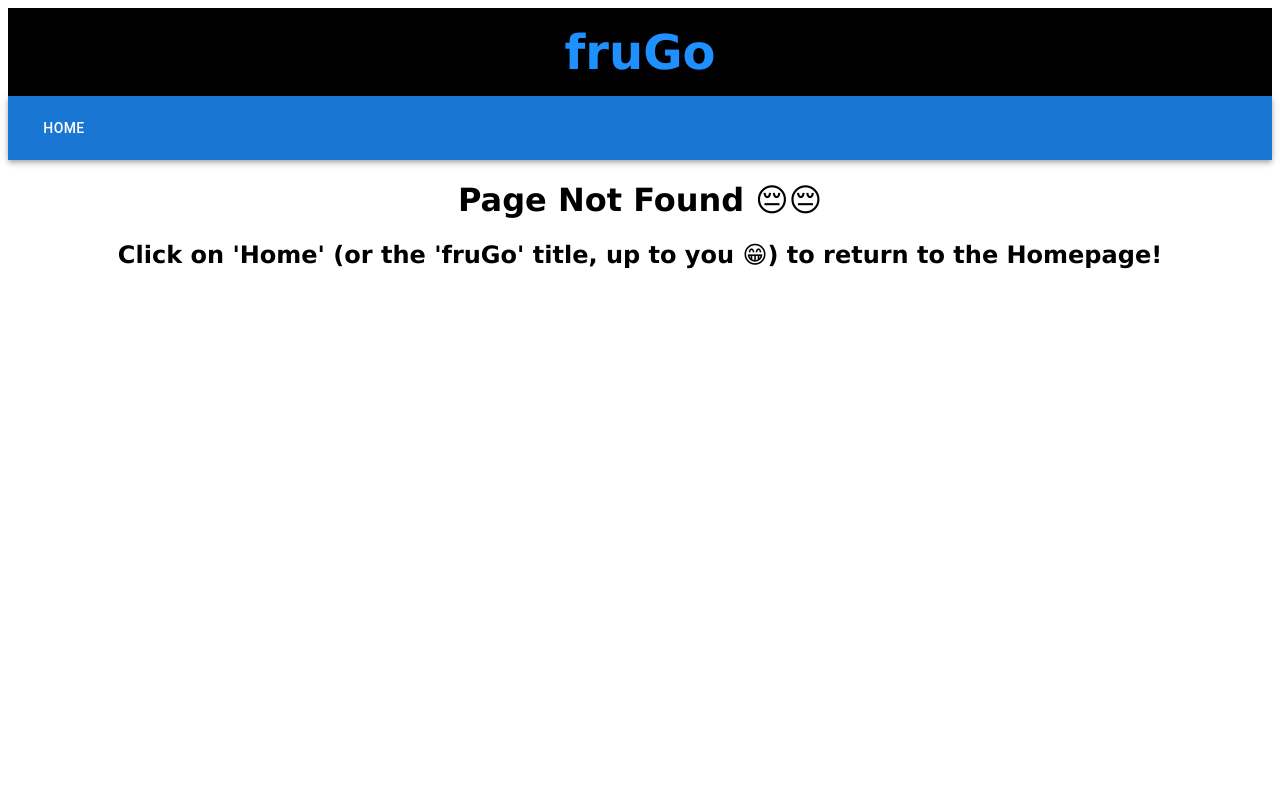
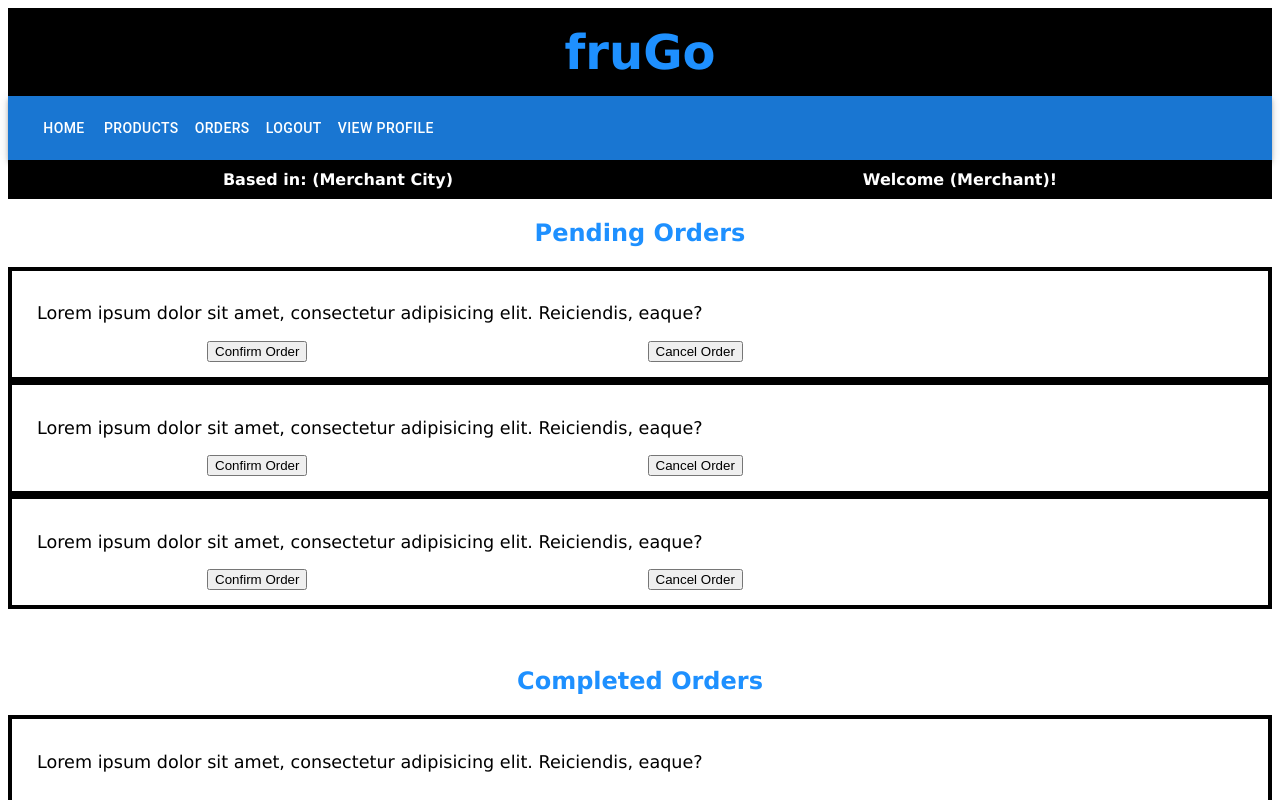
Before and after one commit to liwaahaddara/frugo-fullstack, a React (Create React App) app: page /merchant/orders in a window 1280 px wide. Before the commit this address had no page. Shown: the top 800 px of the page. Built offline with nearby package versions, Linux system fonts and the light colour scheme.

Commit message:
added MerchantOrders page

```diff
--- a/src/App.css
+++ b/src/App.css
@@ -86,3 +86,8 @@
 .product-edit-button {
   margin-left: 45px;
 }
+
+.pending-order {
+  display: flex;
+  justify-content: space-around;
+}
--- a/src/App.jsx
+++ b/src/App.jsx
@@ -19,6 +19,7 @@ import CustomerCompletedOrders from './components/CustomerPages/CustomerComplete
 import MerchantHomePage from './components/MerchantPages/MerchantHomePage';
 import MerchantProductsPage from './components/MerchantPages/MerchantProductsPage';
 import MerchantAddProduct from './components/MerchantPages/MerchantAddProduct';
+import MerchantOrders from './components/MerchantPages/MerchantOrders';
 
 function App() {
   return (
@@ -50,6 +51,7 @@ function App() {
         <Route exact path='merchant' element={<MerchantHomePage />} />
         <Route exact path='merchant/products' element={<MerchantProductsPage />} />
         <Route exact path='merchant/add-product' element={<MerchantAddProduct />} />
+        <Route exact path='merchant/orders' element={<MerchantOrders />} />
 
 
         <Route exact path="*" element={<NotFound />} />
--- /dev/null
+++ b/src/components/MerchantPages/MerchantOrders.jsx
@@ -0,0 +1,59 @@
+// UI Components for HomePage
+import MerchantNavBar from "../NavBar/MerchantNavBar"
+
+import Title from "../styled/Title"
+
+export default function MerchantOrders() {
+    return (
+        <>
+            <MerchantNavBar />
+            <div className="user-info">
+                <span>Based in: (Merchant City)</span><span> Welcome (Merchant)!</span>
+            </div>
+            <section>
+                <Title>Pending Orders</Title>
+                <div className="confirmation-details">
+                    <p>Lorem ipsum dolor sit amet, consectetur adipisicing elit. Reiciendis, eaque?</p>
+                    <div
+                        className="pending-order">
+                        <button>Confirm Order</button>
+                        <button>Cancel Order</button>
+                        <br />
+                    </div>
+                </div>
+                <div className="confirmation-details">
+                    <p>Lorem ipsum dolor sit amet, consectetur adipisicing elit. Reiciendis, eaque?</p>
+                    <div
+                        className="pending-order">
+                        <button>Confirm Order</button>
+                        <button>Cancel Order</button>
+                        <br />
+                    </div>
+                </div>
+                <div className="confirmation-details">
+                    <p>Lorem ipsum dolor sit amet, consectetur adipisicing elit. Reiciendis, eaque?</p>
+                    <div
+                        className="pending-order">
+                        <button>Confirm Order</button>
+                        <button>Cancel Order</button>
+                        <br />
+                    </div>
+                </div>
+            </section>
+            <br />
+            <br />
+            <section>
+                <Title>Completed Orders</Title>
+                <div className="confirmation-details">
+                    <p>Lorem ipsum dolor sit amet, consectetur adipisicing elit. Reiciendis, eaque?</p>
+                </div>
+                <div className="confirmation-details">
+                    <p>Lorem ipsum dolor sit amet, consectetur adipisicing elit. Reiciendis, eaque?</p>
+                </div>
+                <div className="confirmation-details">
+                    <p>Lorem ipsum dolor sit amet, consectetur adipisicing elit. Reiciendis, eaque?</p>
+                </div>
+            </section>
+        </>
+    )
+}
--- a/src/components/MerchantPages/MerchantProductsPage.jsx
+++ b/src/components/MerchantPages/MerchantProductsPage.jsx
@@ -14,7 +14,7 @@ export default function MerchantProductsPage() {
         <>
             <MerchantNavBar />
             <div className="user-info">
-                <span>Merchant/City: (Merchant City)</span><span> Welcome (Merchant)!</span>
+                <span>Based in: (Merchant City)</span><span> Welcome (Merchant)!</span>
             </div>
             <Title>YOUR PRODUCTS</Title>
             <Button
```
